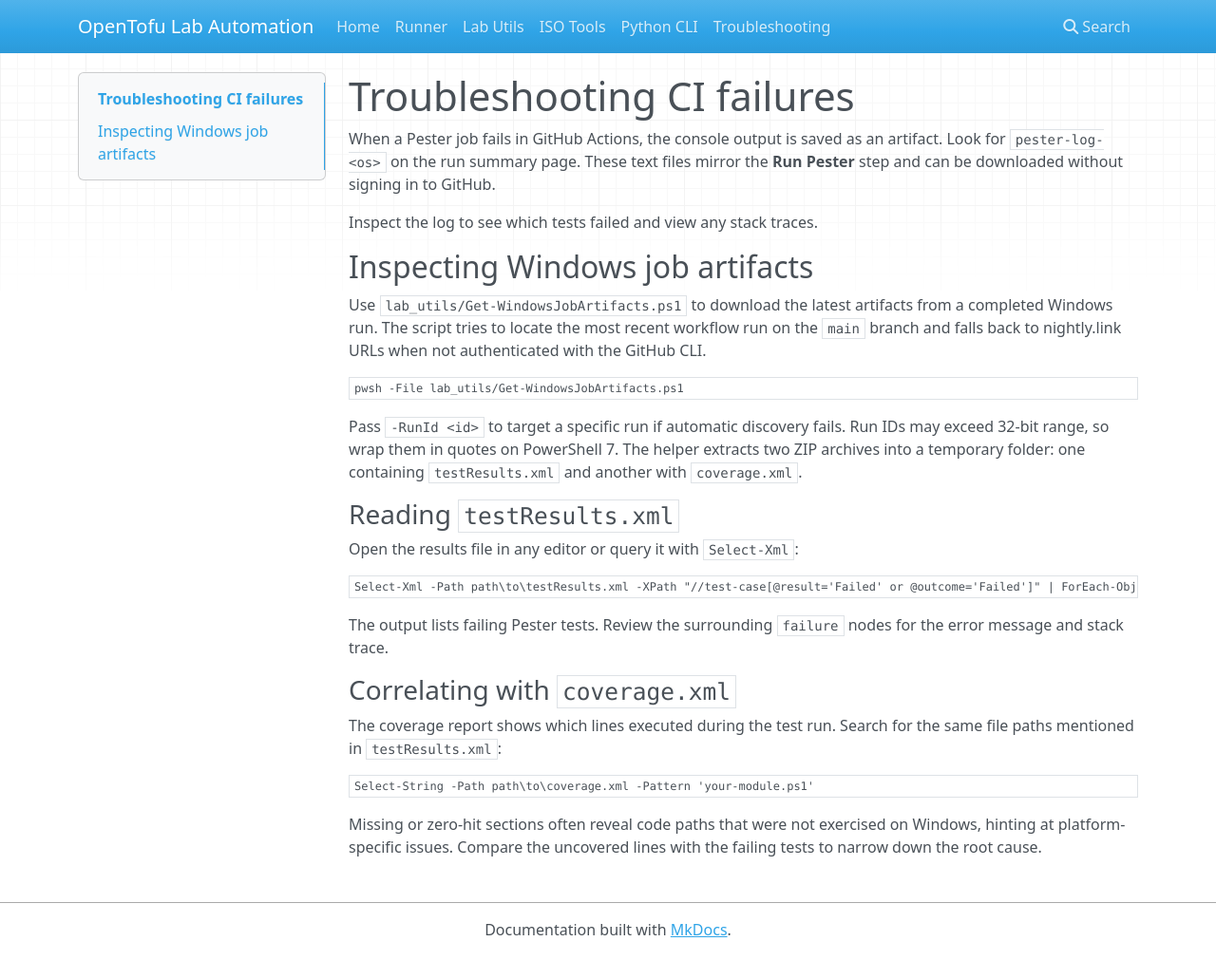
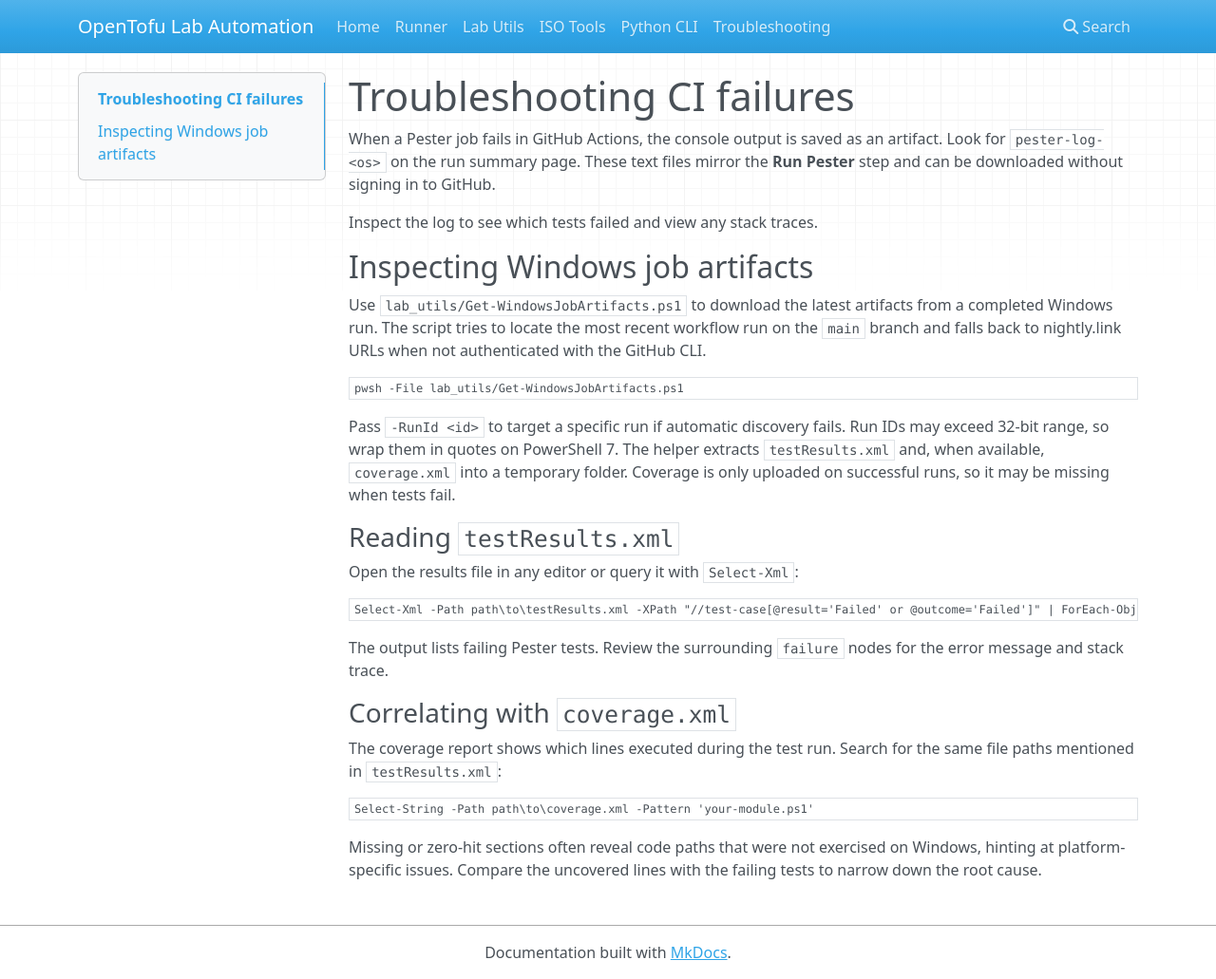
Before and after one commit to wizzense/opentofu-lab-automation, an MkDocs documentation site: the page built from docs/troubleshooting.md, in a window 1280 px wide and 1031 px high. Shown: the whole window at 95% size. Built offline with MkDocs 1.6.1, drawn with Linux system fonts in a browser that asks for light colours; nearby versions of some CDN libraries.

Commit message:
Handle missing Windows coverage artifact

````diff
--- a/docs/troubleshooting.md
+++ b/docs/troubleshooting.md
@@ -14,7 +14,7 @@ Use `lab_utils/Get-WindowsJobArtifacts.ps1` to download the latest artifacts fro
 pwsh -File lab_utils/Get-WindowsJobArtifacts.ps1
 ```
 
-Pass `-RunId <id>` to target a specific run if automatic discovery fails. Run IDs may exceed 32-bit range, so wrap them in quotes on PowerShell 7. The helper extracts two ZIP archives into a temporary folder: one containing `testResults.xml` and another with `coverage.xml`.
+Pass `-RunId <id>` to target a specific run if automatic discovery fails. Run IDs may exceed 32-bit range, so wrap them in quotes on PowerShell 7. The helper extracts `testResults.xml` and, when available, `coverage.xml` into a temporary folder. Coverage is only uploaded on successful runs, so it may be missing when tests fail.
 
 ### Reading `testResults.xml`
 
````
Also changed, not shown: README.md (+2 -1 lines), docs/lab_utils.md (+1 -1 lines), 1 other file.
